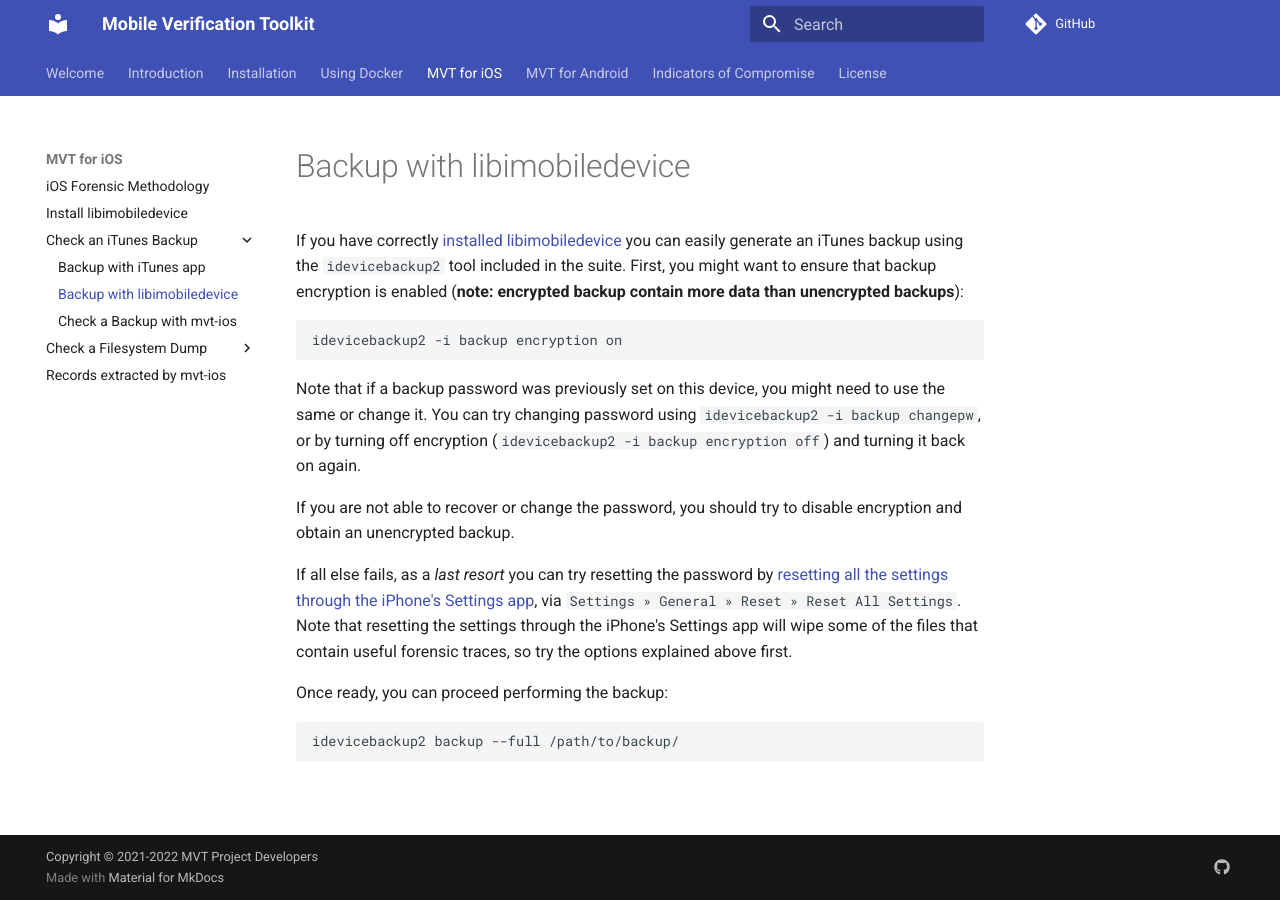
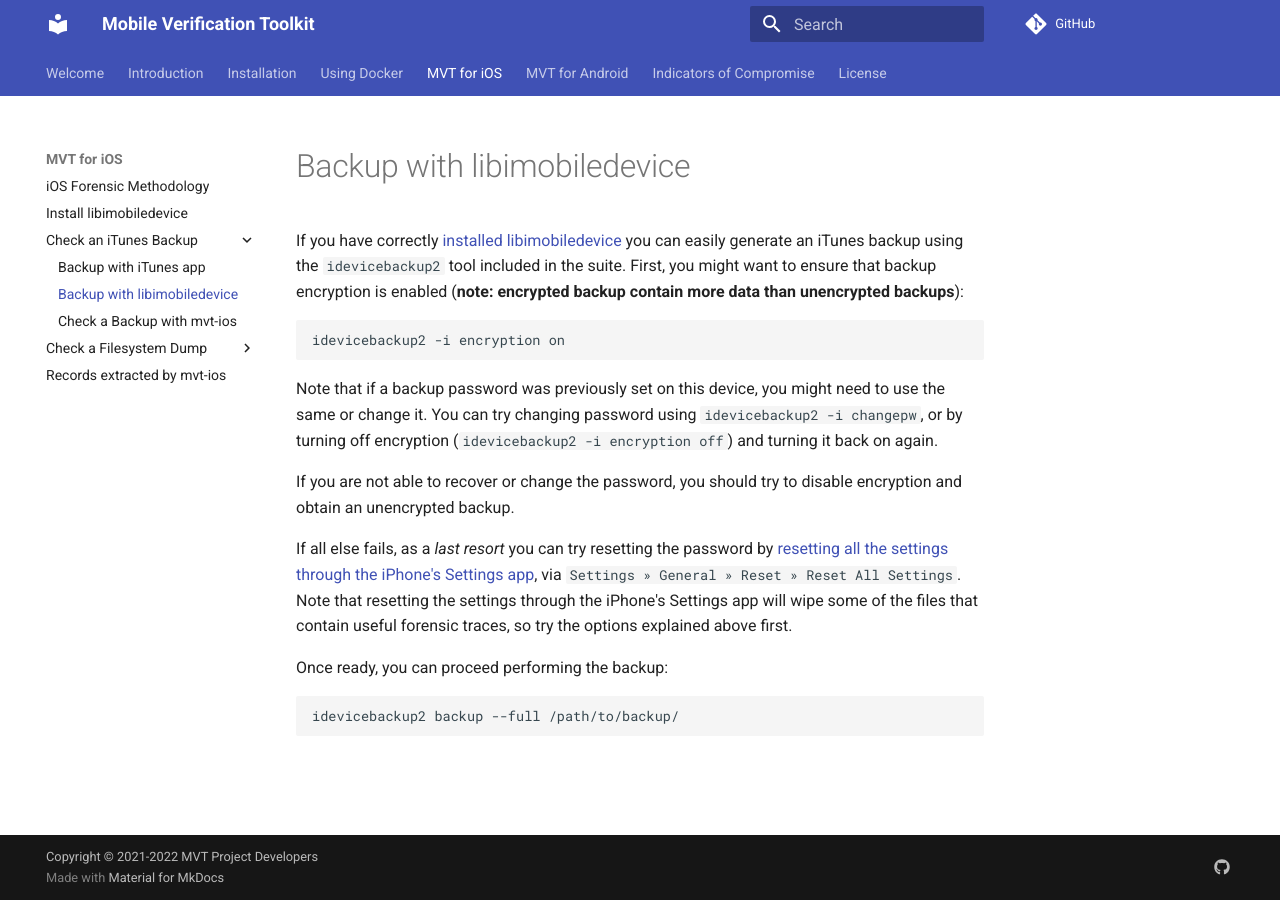
Before and after one commit to appcheckdemo/mvt, an MkDocs documentation site: the page built from docs/ios/backup/libimobiledevice.md, in a window 1280 px wide. Built offline with MkDocs 1.6.1 and Material for MkDocs 9.7.7, drawn with Linux system fonts in a browser that asks for light colours; comment, search, counter and statistics services are not loaded.

Commit message:
Fixed idevicebackup2 syntax

````diff
--- a/docs/ios/backup/libimobiledevice.md
+++ b/docs/ios/backup/libimobiledevice.md
@@ -3,10 +3,10 @@
 If you have correctly [installed libimobiledevice](../install.md) you can easily generate an iTunes backup using the `idevicebackup2` tool included in the suite. First, you might want to ensure that backup encryption is enabled (**note: encrypted backup contain more data than unencrypted backups**):
 
 ```bash
-idevicebackup2 -i backup encryption on
+idevicebackup2 -i encryption on
 ```
 
-Note that if a backup password was previously set on this device, you might need to use the same or change it. You can try changing password using `idevicebackup2 -i backup changepw`, or by turning off encryption (`idevicebackup2 -i backup encryption off`) and turning it back on again.
+Note that if a backup password was previously set on this device, you might need to use the same or change it. You can try changing password using `idevicebackup2 -i changepw`, or by turning off encryption (`idevicebackup2 -i encryption off`) and turning it back on again.
 
 If you are not able to recover or change the password, you should try to disable encryption and obtain an unencrypted backup.
 
````
